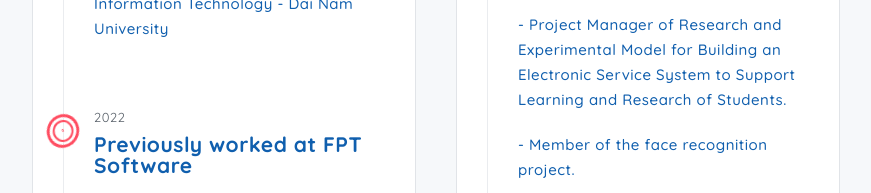
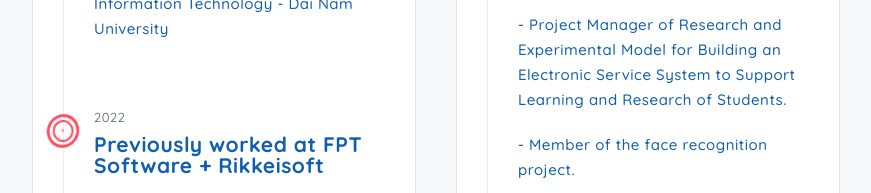
Before and after one commit to VieVenturer/MyProfile, a plain HTML site: page index.htm in a window 1280 px wide. Shown: the part 1940-2133 px from the top of the page, without its empty margins (349-1220 px from the left). Drawn offline with nearby package versions, Linux system fonts and the light colour scheme; files that its build step writes are made by us from their sources.

Commit message:
Update index.htm

```diff
--- a/index.htm
+++ b/index.htm
@@ -353,7 +353,7 @@
                 </div>
               </div>
               <span class="time">2022</span>
-              <h3 class="title">Previously worked at FPT Software</h3>
+              <h3 class="title">Previously worked at FPT Software + Rikkeisoft</h3>
               <p>
                 Training
               </p>
```
